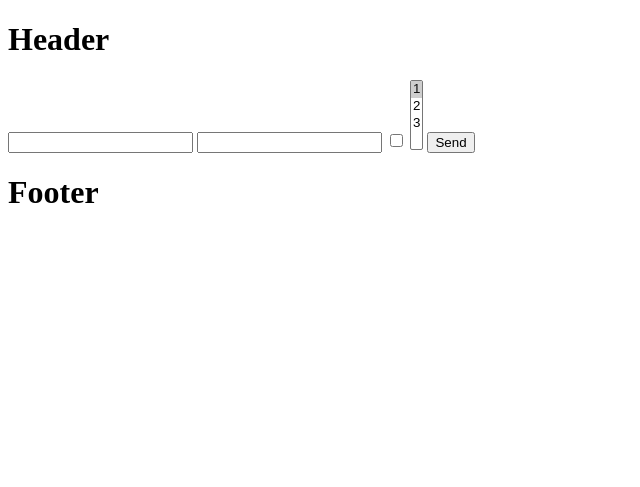
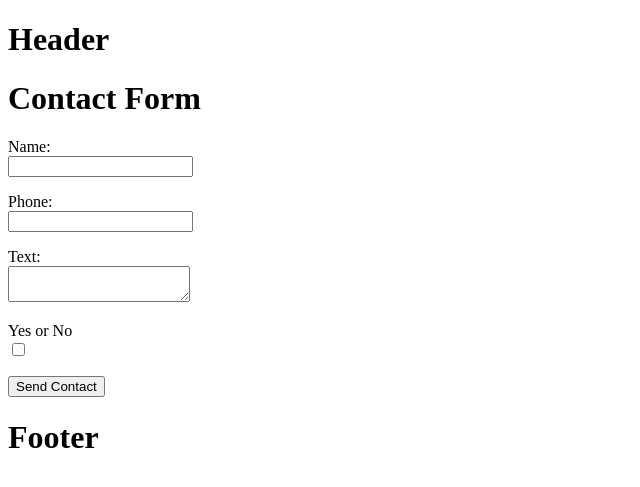
Before and after one commit to dimstud/php, a PHP site: page / in a window 1280 px wide. Shown: the top 487 px of the page, without its empty margins (0-640 px from the left). Run offline with PHP 8.4, Linux system fonts and the light colour scheme.

Commit message:
проверка формы

```diff
--- a/includ/includes/get_post.php
+++ b/includ/includes/get_post.php
@@ -1,14 +1,47 @@
+<?php
+    $success = false;
+    $contact_form = $_POST['contact_form'] ?? '';
 
+    if ($contact_form == 'submited') {
+        $name = strip_tags(trim($_POST['name']));
+        $phone = strip_tags(trim($_POST['phone']));
+        $text = strip_tags(trim($_POST['text']));
+        $yes = strip_tags(trim($_POST['yes'] ?? ''));
 
+        $body = "{$name} \n {$phone} \n {$text} \n {$yes}";
 
-<form method="POST" action="includes/contacts.php">
-    <input type="text" name="name">
-    <input type="text" name="id">
-    <input type="checkbox" name="yes">
-    <select name="num[]" multiple="">
-        <option selected value="1">1</option>
-        <option value="2">2</option>
-        <option value="3">3</option>
-    </select>
-    <button>Send</button>
-</form>
+        if ($name == '' || $phone == '' || $text == '') {
+            $errors = "Заполните необходимые поля";
+        } else if (mb_strlen($name, 'utf-8') > 20) {
+            $errors = "Имя не может быть длинее 20 символов";
+        } else if (mb_strlen($text, 'utf-8') < 5) {
+            $errors = "Ваш текс меньше 5 символов";
+        } else {
+            mail('dimichageev@gamil.com', 'Contact message', $body);
+            $success = true;
+        }
+
+    }
+?>
+
+<h1>Contact Form</h1>
+<style>
+    label{
+            width: 150px;
+            display: block;
+        }
+</style>
+<?php
+    if ($success) {
+        echo "Форма отправлена";
+    } else {
+        if(isset($errors)) echo $errors;
+?>
+    <form method="POST" action="">
+        <p><label for="name">Name:</label><input type="text" id="name" value="<?php if(isset($name)) echo $name; ?>" name="name"></p>
+        <p><label for="phone">Phone:</label><input type="text" id="phone" value="<?php if(isset($phone)) echo $phone; ?>" name="phone"></p>
+        <p><label for="text">Text:</label><textarea id="text" name="text"><?php if(isset($text)) echo $text; ?></textarea></p>
+        <p><label for="yes">Yes or No</label><input type="checkbox" id="yes" <?php if(isset($yes) && $yes == 'on') echo "checked"; ?> name="yes"></p>
+        <button name="contact_form" value="submited">Send Contact</button>
+    </form>
+<?php } ?>
```
